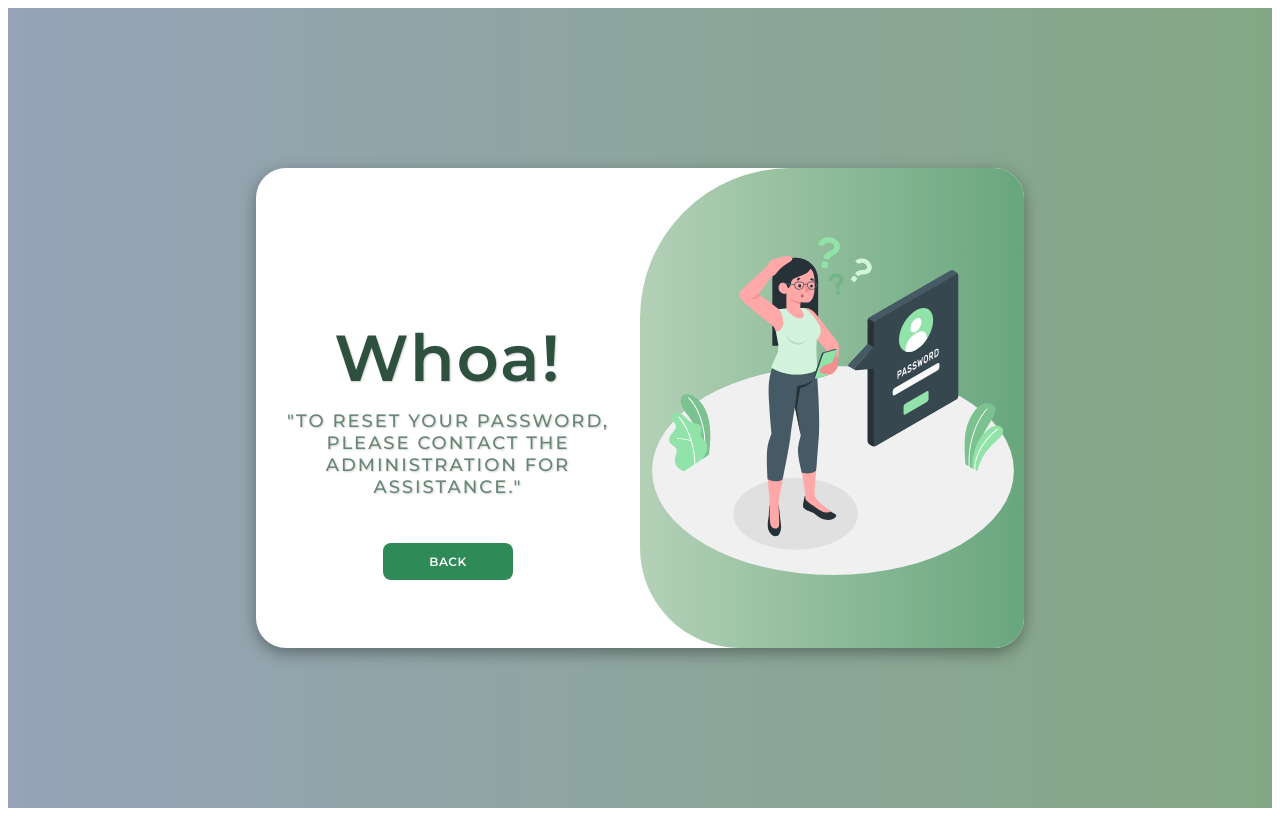
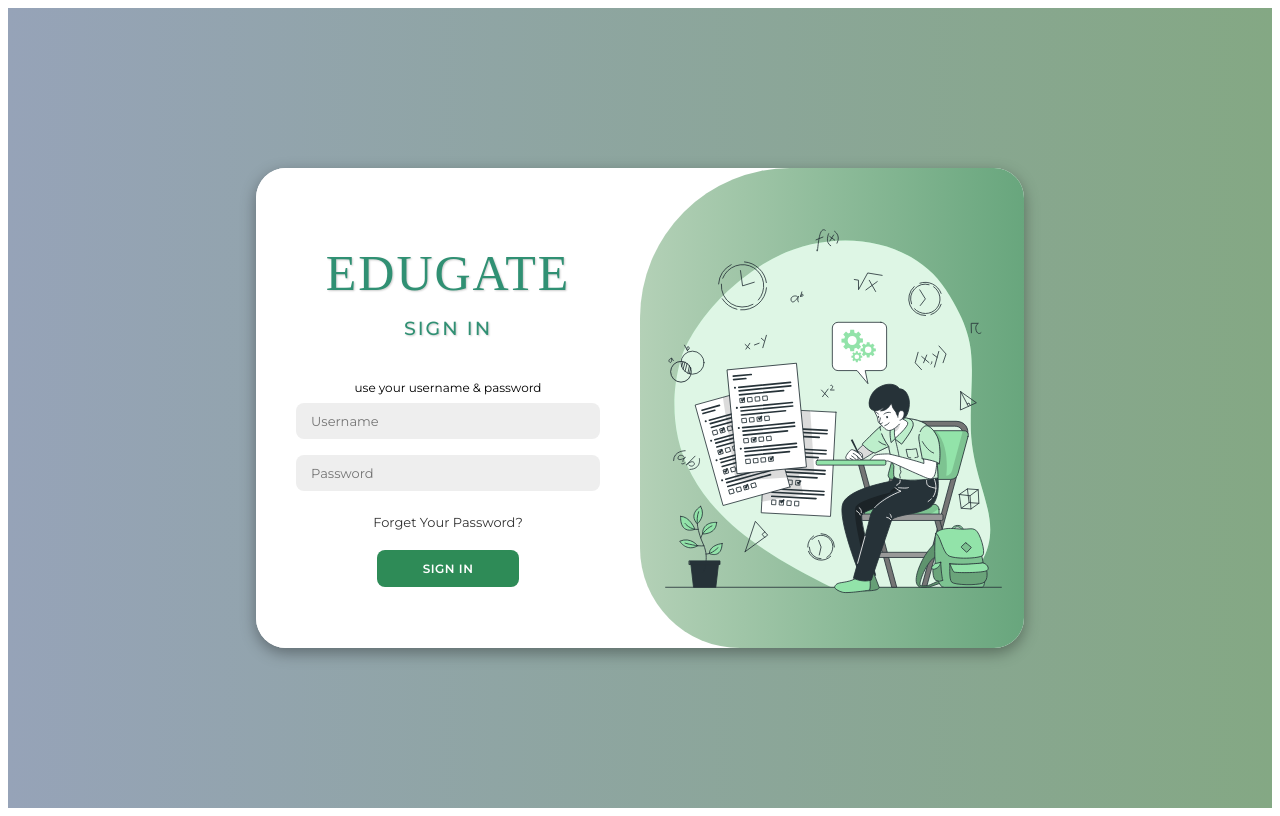
Before and after one commit to mohamed0009/EduGate-2024, an Angular app: page / in a window 1280 px wide. Built offline with nearby package versions, Linux system fonts and the light colour scheme; a web font is replaced by a local one.

Commit message:
Update CSS Login Page

```diff
--- a/src/app/app.component.html
+++ b/src/app/app.component.html
@@ -1 +1 @@
-<app-forgot-password></app-forgot-password>
+<app-login></app-login>
--- a/src/app/login/login.component.css
+++ b/src/app/login/login.component.css
@@ -25,7 +25,7 @@ img {
     margin-left: 370px;
 }
 #title {
-    color: #40867d;
+    color: #309073;
     margin: 15px;
     font-size: 50px;
     font-family: "Mate SC", serif;
@@ -59,8 +59,8 @@ img {
     margin: 20px 0;
 }
 .container h2{
-    color: #2E8B57;
-    font-size: 22px;
+    color: #309073;
+    font-size: 19px;
     font-family: "Montserrat", cursive;
     font-weight: 500;
     font-style: normal;
--- a/src/app/login/login.component.html
+++ b/src/app/login/login.component.html
@@ -18,8 +18,8 @@
                 <h2>Sign In</h2>
                 <div class="social-icons">
                 </div>
-                <span>use your email password</span>
-                <input type="email" placeholder="Email">
+                <span>use your username & password</span>
+                <input type="username" placeholder="Username">
                 <input type="password" placeholder="Password">
                 <a href="#">Forget Your Password?</a>
                 <button>Sign In</button>
```
